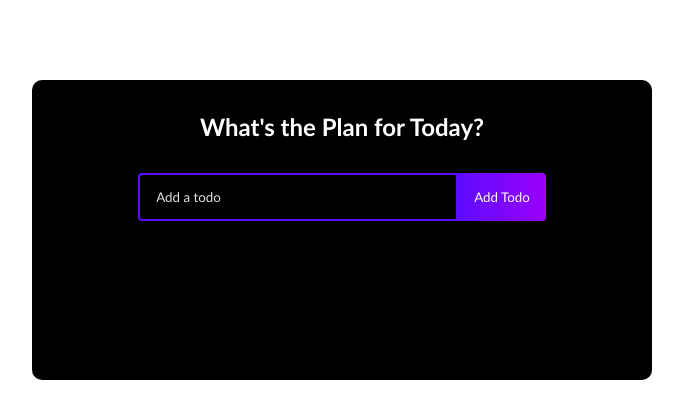
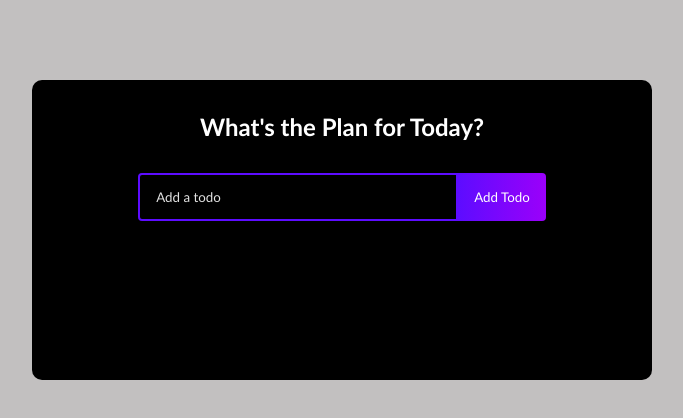
Before and after one commit to siccoo/business_todo, a React (Create React App) app: page / in a window 1280 px wide. Shown: the top 418 px of the page, without its empty margins (298-981 px from the left). Built offline with nearby package versions, Linux system fonts and the light colour scheme.

Commit message:
updates App.css

```diff
--- a/src/App.css
+++ b/src/App.css
@@ -4,6 +4,10 @@
   padding: 0;
   font-family: 'Trebuchet MS', 'Lucida Sans Unicode', 'Lucida Grande',
     'Lucida Sans', Arial, sans-serif;
+}
+
+body {
+  background: #c2c0c0;
 }
 
 .todo-app {
```
